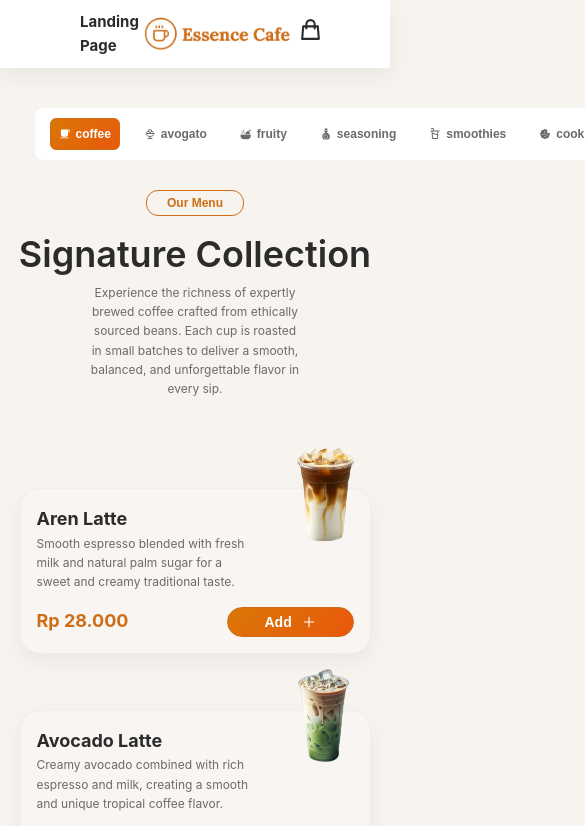
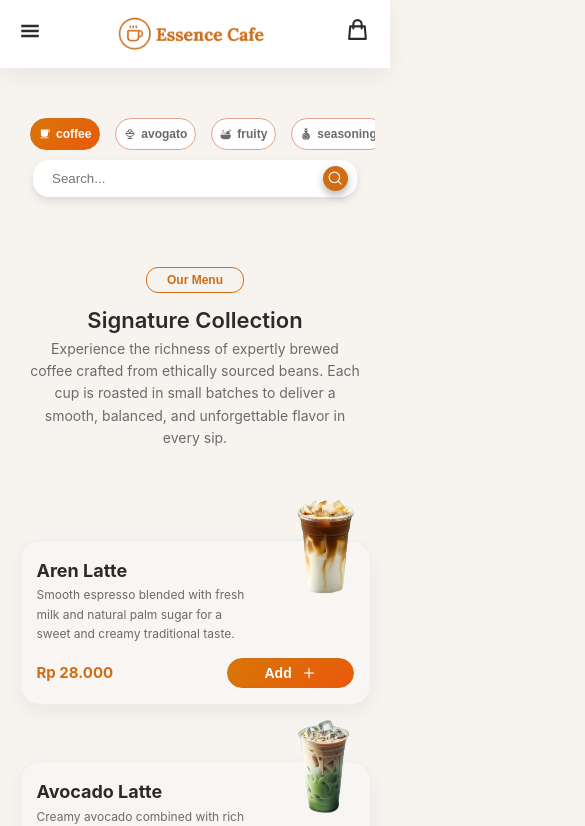
Before and after one commit to widyawulan19/essence-cafe, a React (Create React App) app: page /menu in a window 390 px wide. Shown: the top 826 px of the page, 585 px wide, since content can reach past the window. Built offline with nearby package versions, Linux system fonts and the light colour scheme.

Commit message:
style: responsive menu page

```diff
--- a/src/pages/users/Menu.jsx
+++ b/src/pages/users/Menu.jsx
@@ -5,7 +5,7 @@ import NavbarLanding from "../../components/NavbarLanding";
 import { IoCafe, IoSearchOutline } from "react-icons/io5";
 import { HiOutlinePlus, HiOutlineShoppingBag } from "react-icons/hi";
 import { LuIceCreamBowl } from "react-icons/lu";
-import { GiFruitBowl, GiSpiralBottle  } from "react-icons/gi";
+import { GiFruitBowl, GiHamburgerMenu, GiSpiralBottle  } from "react-icons/gi";
 import { RiDrinks2Line } from "react-icons/ri";
 import { TbCookieFilled } from "react-icons/tb";
 import ctaImg from '../../assets/cta-menu2.png'
@@ -24,6 +24,7 @@ function Menu({cart, setCart,showToast}) {
   const [openCart, setOpenCart] = useState(false);
   const [isClosing, setIsClosing] = useState(false);
   const [openProduk, setOpenProduk] = useState(null);
+  const [openBurger, setOpenBurger] = useState(false);
 
   console.log("cart data:", cart)
 
@@ -107,15 +108,24 @@ function Menu({cart, setCart,showToast}) {
     })
   }
 
+  const handleOpenBurger = () =>{
+    setOpenBurger(!openBurger)
+  }
+
 
 
   return (
     <div className="menu-container">
       <div className="menu-navbar-box">
+        <div className="menu-navbar1">
           <h4
             onClick={navigateToLanding}>
               Landing Page
           </h4>
+
+          <div className="menu-nav-icon" onClick={handleOpenBurger}>
+            <GiHamburgerMenu/>
+          </div>
 
           <img
             src={logo}
@@ -133,6 +143,15 @@ function Menu({cart, setCart,showToast}) {
               <span className="icon-badge">{totalQty}</span>
             )}
           </div>
+        </div>
+
+        {openBurger && (
+          <div className="navbar-item">
+            <p>Landing Page</p>
+          </div>
+        )}
+
+
 
         {openCart && (
           <div className={`modal-cart ${isClosing ? "closing":""}`} onClick={closeCart}>
@@ -144,7 +163,7 @@ function Menu({cart, setCart,showToast}) {
       </div>
 
       {/* CATEGORY BUTTON */}
-      <div className="menu-navbar" style={{ marginBottom: "20px" }}>
+      <div className="menu-navbar">
         <div className="menu-btn">
           {menuData.map((cat) => (
             <button
@@ -158,13 +177,13 @@ function Menu({cart, setCart,showToast}) {
           ))}
         </div>
         <div className="menu-search">
-          <IoSearchOutline className="search-icon"/>
           <input
             type="text"
-            placeholder="Search our menu..."
+            placeholder="Search..."
             value={search}
             onChange={(e)=> setSearch(e.target.value)}
           />
+          <IoSearchOutline className="search-icon"/>
         </div>
 
       </div>
--- a/src/styles/LandingPage.css
+++ b/src/styles/LandingPage.css
@@ -1527,6 +1527,7 @@ MEDIA QUERY (BREAK POINT)
     .selection-box {
         /* border: 1px solid green; */
         width: 60%;
+        padding: 10px;
     }
 
     .selection-content {
@@ -1536,6 +1537,8 @@ MEDIA QUERY (BREAK POINT)
         align-items: center;
         justify-content: center;
     }
+
+
 
     /* =======================
     STORY CONTAINER
--- a/src/styles/users/Menu.css
+++ b/src/styles/users/Menu.css
@@ -20,19 +20,33 @@ MAIN NAVBAR
     position: sticky;
     background-color: var(--bg-card);
     width: 100%;
-    height: 8vh;
-    padding: 10px 80px;
+    padding: 0;
+
 
     top: 0;
     z-index: 999;
+    box-shadow: var(--shadow-soft);
+}
 
+.menu-navbar1 {
+    width: 100%;
+
+    height: 8vh;
+    padding: 10px 80px;
     display: flex;
     align-items: center;
     justify-content: space-between;
-    box-shadow: var(--shadow-soft);
 }
 
-.menu-navbar-box h4 {
+.menu-nav-icon {
+    display: none;
+}
+
+.menu-navbar2 {
+    display: none;
+}
+
+.menu-navbar1 h4 {
     margin: 0px;
     font-size: 15px;
     cursor: pointer;
@@ -42,7 +56,7 @@ MAIN NAVBAR
     cursor: pointer;
 }
 
-.menu-navbar-box h4::after {
+.menu-navbar1 h4::after {
     content: "";
     position: absolute;
     left: 0;
@@ -54,16 +68,16 @@ MAIN NAVBAR
     transition: width 0.3s ease;
 }
 
-.menu-navbar-box h4:hover::after {
+.menu-navbar1 h4:hover::after {
     width: 100%;
 }
 
-.menu-navbar-box img {
+.menu-navbar1 img {
     height: 42px;
     cursor: pointer;
 }
 
-.menu-navbar-box .icon-cart {
+.menu-navbar1 .icon-cart {
     position: relative;
     font-size: 25px;
     cursor: pointer;
@@ -145,11 +159,12 @@ MODAL CART
     display: flex;
     align-items: center;
     justify-content: space-between;
-    margin-bottom: 20px;
+    margin-bottom: 60px;
+
 }
 
 .menu-btn {
-    background-color: white;
+    background-color: var(--bg-main);
     padding: 10px 15px;
     border-radius: 8px;
     gap: 5px;
@@ -160,9 +175,10 @@ MODAL CART
 }
 
 .btn {
+
     background-color: white;
-    border: 1px solid white;
-    border-radius: 6px;
+    border: 1px solid var(--accent-soft);
+    border-radius: 16px;
     padding: 8px;
     margin-right: 10px;
     color: var(--text-secondary);
@@ -196,19 +212,27 @@ MODAL CART
     justify-content: flex-start;
     padding: 0px 8px;
     gap: 5px;
-    border-radius: 10px;
+    border-radius: 16px;
+    box-shadow: 0px 4px 8px rgba(0, 0, 0, 0.1);
 }
 
 .search-icon {
-    color: var(--text-secondary);
+    color: white;
+    background-color: var(--accent);
+    padding: 4px;
+    font-size: 25px;
+    display: flex;
+    align-items: center;
+    justify-content: center;
+    border-radius: 50%;
+    box-shadow: 0px 4px 8px rgba(0, 0, 0, 0.3);
 }
 
 .menu-search input {
     background-color: white;
-    ;
     border: 1px solid white;
-    ;
     padding: 8px;
+    border-radius: 16px;
 }
 
 .menu-search input:focus {
@@ -252,7 +276,8 @@ MODAL CART
     width: 90%;
     gap: 16px;
     display: grid;
-    grid-template-columns: repeat(auto-fill, minmax(220px, 1fr));
+    grid-template-columns: repeat(auto-fill, minmax(250px, 1fr));
+    margin-bottom: 50px;
     /* grid-template-columns: repeat(4, 1fr); */
 }
 
@@ -420,7 +445,8 @@ MENU CTA
 
 .menu-cta {
     border: 1px solid white;
-    background-color: white;
+    background-image: linear-gradient(to left bottom, #e5c2b3, #e8ccbc, #ead5c7, #eddfd2, #f1e8de, #f5ece5, #f8f1ed, #fbf6f4, #fcf8f8, #fdfafb, #fefdfe, #ffffff);
+    /* background-color: white; */
     border-radius: 16px;
     width: 90%;
     display: flex;
@@ -428,7 +454,7 @@ MENU CTA
     justify-content: space-between;
 
     padding: 15px 30px;
-    margin: 50px 0px;
+    margin: 100px 0px;
     box-shadow: var(--shadow-soft);
 
 }
@@ -453,11 +479,16 @@ MENU CTA
     align-items: center;
     justify-content: center;
     gap: 5px;
+    padding: 5px;
+    border-radius: 8px;
+    box-shadow: var(--shadow-hover);
     margin-top: 10px;
+    background: white;
+    border: 1px solid white;
 }
 
 .email-form input {
-    border: 1px solid var(--border-soft);
+    border: 1px solid white;
     border-radius: 4px;
     padding: 8px;
     width: 200px;
@@ -465,7 +496,7 @@ MENU CTA
 
 .email-form input:focus {
     outline: none;
-    border: 1px solid var(--accent);
+    border: 1px solid white;
 }
 
 .email-form button {
@@ -590,7 +621,7 @@ EXAMPLE CARD
 .menu-btm p {
     margin: 0;
     padding: 0;
-    font-size: 18px;
+    font-size: 15px;
     font-weight: bold;
     color: var(--accent);
 }
@@ -632,10 +663,210 @@ RESPONSIFE MEDIA QUERY
 @media (max-width: 992px) {}
 
 /* Tablet */
-@media (max-width: 768px) {}
+@media (max-width: 768px) {
+    .menu-navbar1 {
+        padding: 10px 40px;
+    }
+
+    .menu-navbar {
+        display: flex;
+        flex-direction: column;
+        align-items: center;
+        justify-content: center;
+    }
+
+    .menu-search {
+        width: 50%;
+    }
+
+    .menu-search input {
+        width: 90%;
+    }
+}
 
 /* Mobile Large */
-@media (max-width: 576px) {}
+@media (max-width: 576px) {
+    .menu-navbar1 {
+        padding: 10px 20px;
+    }
+
+    .menu-navbar1 h4 {
+        display: none;
+    }
+
+    .menu-nav-icon {
+        font-size: 20px;
+        display: block;
+
+        position: relative;
+    }
+
+    .navbar-item {
+        position: absolute;
+        top: 70%;
+        left: 20px;
+        z-index: 999;
+        background: white;
+        border: 1px solid #eee;
+        border-radius: 4px;
+        padding: 10px;
+        width: 30%;
+        box-shadow: var(--shadow-soft);
+    }
+
+    .navbar-item p {
+        font-size: 15px;
+        cursor: pointer;
+    }
+
+    .navbar-item p:hover {
+        color: var(--accent);
+    }
+
+    .menu-title p {
+        width: 80%;
+    }
+
+    .menu-cta {
+        flex-direction: column-reverse;
+        justify-content: center;
+    }
+
+    .menu-cta .cta-left,
+    .menu-cta .cta-img {
+        width: 100%;
+    }
+
+    .menu-cta .cta-left {
+        align-items: center;
+    }
+
+    .cta-left p {
+        text-align: center;
+    }
+
+    .cta-left .email-form {
+        width: 80%;
+        justify-content: space-between;
+        margin-bottom: 30px;
+    }
+
+    .menu-btn {
+        overflow-x: auto;
+        width: 100%;
+        justify-content: flex-start;
+    }
+
+    .menu-cta .cta-img {
+        width: 100%;
+        margin-bottom: 10px;
+    }
+
+    .cta-img img {
+        width: 90%;
+        height: 90%;
+    }
+}
 
 /* Mobile Small */
-@media (max-width: 400px) {}
+@media (max-width: 400px) {
+    .menu-navbar1 {
+        padding: 10px 20px;
+    }
+
+    .menu-navbar1 h4 {
+        display: none;
+    }
+
+    .menu-nav-icon {
+        font-size: 20px;
+        display: block;
+
+        position: relative;
+    }
+
+    .navbar-item {
+        position: absolute;
+        top: 70%;
+        left: 20px;
+        z-index: 999;
+        background: white;
+        border: 1px solid #eee;
+        border-radius: 4px;
+        padding: 10px;
+        width: 30%;
+        box-shadow: var(--shadow-soft);
+    }
+
+    .navbar-item p {
+        font-size: 15px;
+        cursor: pointer;
+    }
+
+    .navbar-item p:hover {
+        color: var(--accent);
+    }
+
+    .menu-title h2 {
+        font-size: 22px;
+    }
+
+    .menu-title p {
+        width: 85%;
+        font-size: 14px;
+    }
+
+    .menu-navbar {
+        /* border: 1px solid blue; */
+        width: 100%;
+    }
+
+    .menu-search {
+        width: 90%;
+    }
+
+    .menu-search input {
+        padding: 10px;
+    }
+
+    .menu-cta {
+        flex-direction: column-reverse;
+        justify-content: center;
+        padding: 10px;
+    }
+
+    .menu-cta .cta-left,
+    .menu-cta .cta-img {
+        width: 100%;
+    }
+
+    .menu-cta .cta-left {
+        align-items: center;
+    }
+
+    .cta-left p {
+        text-align: center;
+    }
+
+    .cta-left .email-form {
+        width: 80%;
+        justify-content: space-between;
+        margin-bottom: 30px;
+    }
+
+    .menu-btn {
+        overflow-x: auto;
+        width: 100%;
+        justify-content: flex-start;
+    }
+
+    .menu-cta .cta-img {
+        width: 100%;
+        margin-bottom: 10px;
+    }
+
+    .cta-img img {
+        width: 90%;
+        height: 90%;
+    }
+}
```
Lines whose indentation alone changed are shown as unchanged.
